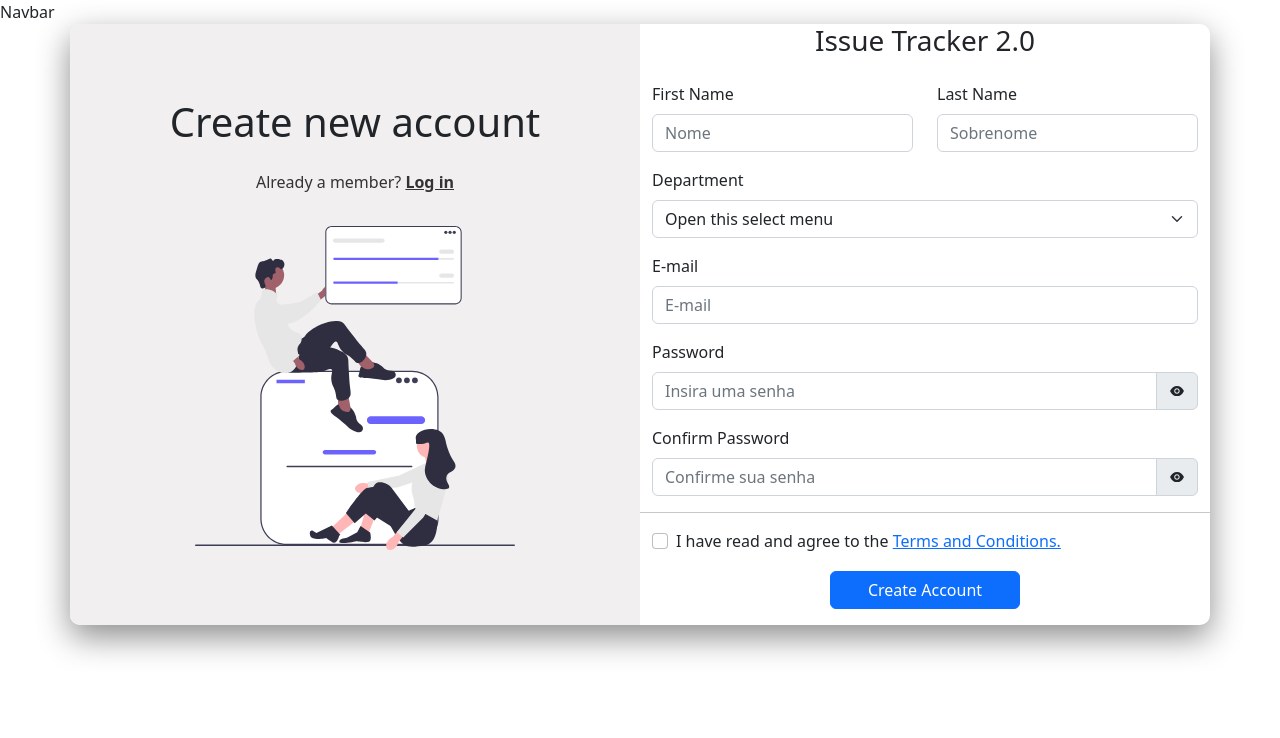
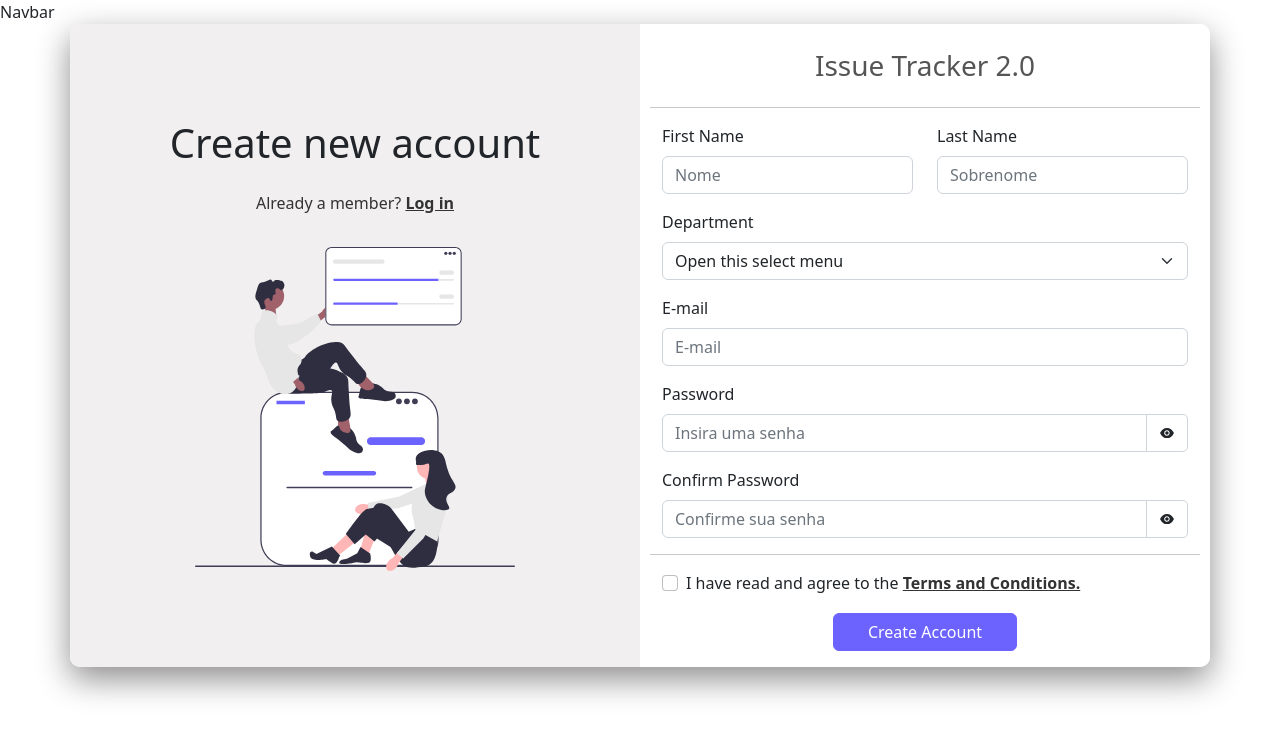
Before and after one commit to LeviPereira9/Issue-Tracker-2.0, a React (Create React App) app: page /register in a window 1280 px wide. Shown: the top 738 px of the page. Built offline with nearby package versions, Linux system fonts and the light colour scheme.

Commit message:
Form Register - Styles

```diff
--- a/src/pages/Register.tsx
+++ b/src/pages/Register.tsx
@@ -72,10 +72,11 @@ const Register = () => {
         />
       </div>
       <Form
-        className="row justify-content-center col-12 col-md-6 m-auto m-md-0 formStyle-register"
+        className="row justify-content-center col-12 col-md-6 m-auto m-md-0 formStyle-input"
         onSubmit={handleSubmit(onSubmit)}
       >
         <h3 className='text-center mb-4'>Issue Tracker 2.0</h3>
+        <hr />
         <Form.Group className="mb-3 col-12 col-md-6" controlId="regFirstName">
           <Form.Label>First Name</Form.Label>
           <Form.Control
@@ -182,8 +183,8 @@ const Register = () => {
             <InputGroup.Text
               className={
                 !!formErrors.password
-                  ? 'formStyle-register__addon formStyle__invalid '
-                  : 'formStyle-register__addon'
+                  ? 'formStyle-input__addon formStyle__invalid '
+                  : 'formStyle-input__addon'
               }
               aria-label="Mostrar/Esconder senha"
               tabIndex={0}
@@ -220,8 +221,8 @@ const Register = () => {
             <InputGroup.Text
               className={
                 !!formErrors.password
-                  ? 'formStyle-register__addon formStyle__invalid '
-                  : 'formStyle-register__addon'
+                  ? 'formStyle-input__addon formStyle__invalid '
+                  : 'formStyle-input__addon'
               }
               aria-label="Mostrar/Esconder confirmação de senha"
               tabIndex={0}
@@ -246,7 +247,7 @@ const Register = () => {
               <>
                 I have read and agree to the{' '}
                 <Link
-                  className="formStyle-register__terms"
+                  className="formStyle-input__terms"
                   aria-label="Ir para os termos de uso"
                   tabIndex={0}
                   to="/terms"
@@ -267,7 +268,7 @@ const Register = () => {
         <Button
           type="submit"
           variant="primary"
-          className="col-8 col-md-4 my-3 formStyle-register__button"
+          className="col-8 col-md-4 my-3 formStyle-input__button"
           aria-label="Registrar-se"
           tabIndex={0}
           disabled={loading}
@@ -285,7 +286,7 @@ const Register = () => {
           <span className="mb-3">
             Already have a account?{' '}
             <Link
-              className='formStyle-register__link'
+              className='formStyle-input__link'
               aria-label="Ir para página de login"
               tabIndex={0}
               to={'/login'}
--- a/src/scss/2_layouts/forms/_formStyle.scss
+++ b/src/scss/2_layouts/forms/_formStyle.scss
@@ -40,6 +40,10 @@
     //MediaQuery
     @media (max-width: 766px) {
       border-radius: 10px;
+    }
+
+    h3 {
+      color: #555555;
     }
 
     input:focus,
```
